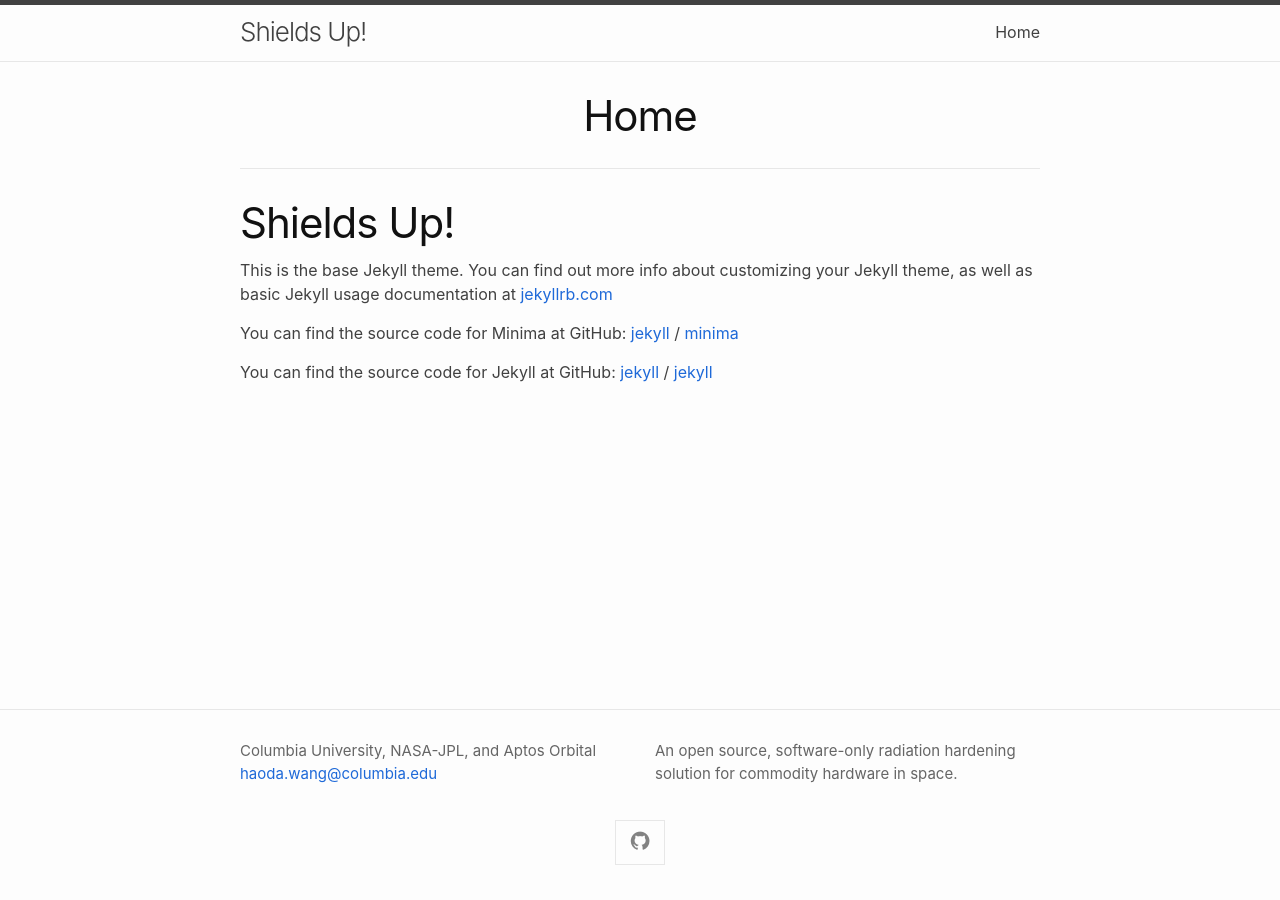
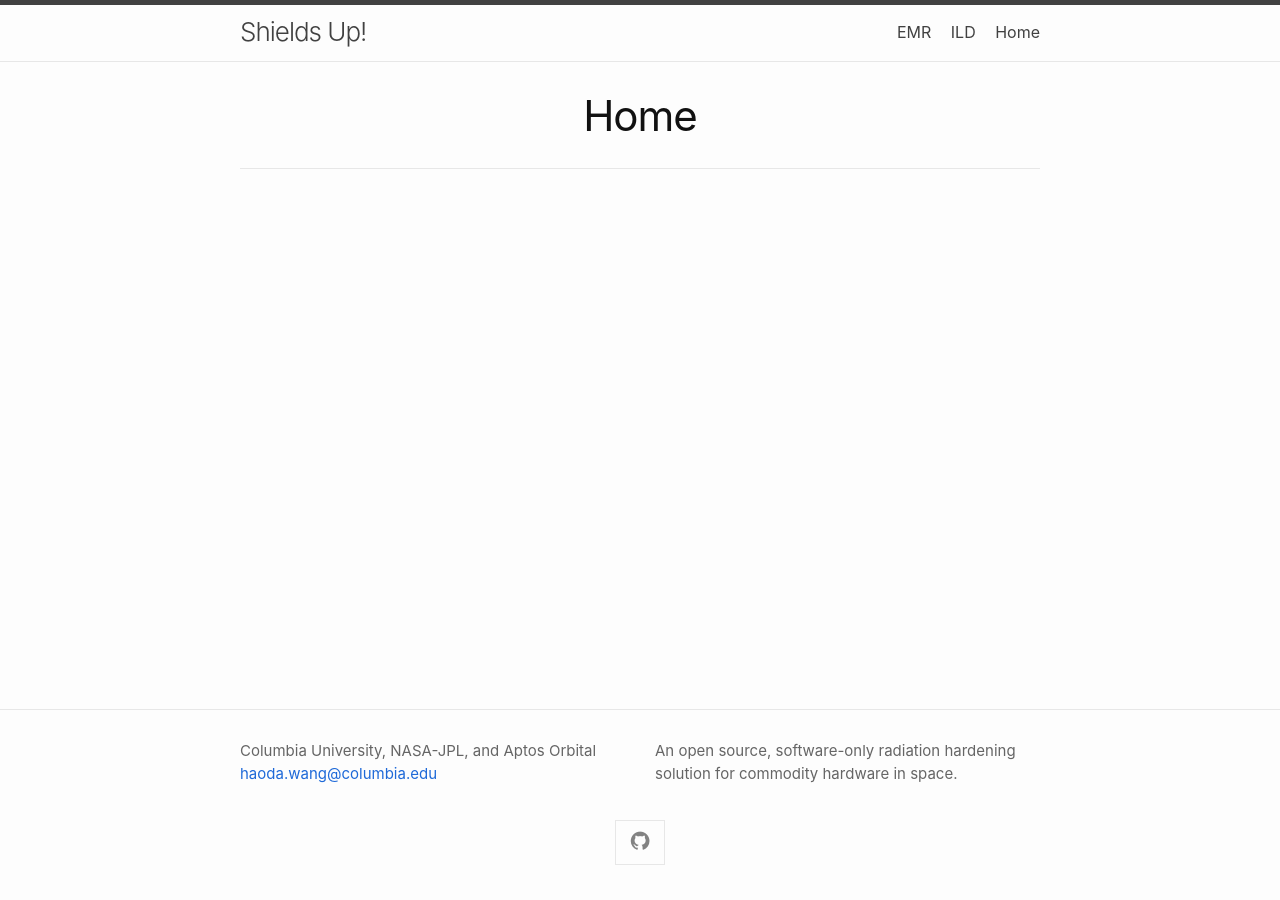
Before and after one commit to radshield/radshield.github.io, a Jekyll site: the page built from index.md, in a window 1280 px wide. Built offline with Jekyll 4.4.1, drawn with Linux system fonts in a browser that asks for light colours.

Commit message:
Ughh errorrrsss

```diff
--- a/index.md
+++ b/index.md
@@ -1,21 +1,6 @@
 ---
 layout: page
 title: Home
-hide_title: true
+page_title: Shields Up! Software Radiation Protection for Commodity Hardware in Space
 permalink: /
 ---
-
-# Shields Up!
-
-This is the base Jekyll theme. You can find out more info about customizing your Jekyll theme, as well as basic Jekyll usage documentation at [jekyllrb.com](https://jekyllrb.com/)
-
-You can find the source code for Minima at GitHub:
-[jekyll][jekyll-organization] /
-[minima](https://github.com/jekyll/minima)
-
-You can find the source code for Jekyll at GitHub:
-[jekyll][jekyll-organization] /
-[jekyll](https://github.com/jekyll/jekyll)
-
-
-[jekyll-organization]: https://github.com/jekyll
```
Also changed, not shown: emr.md (+1 -1 lines), ild.md (+1 -2 lines).
